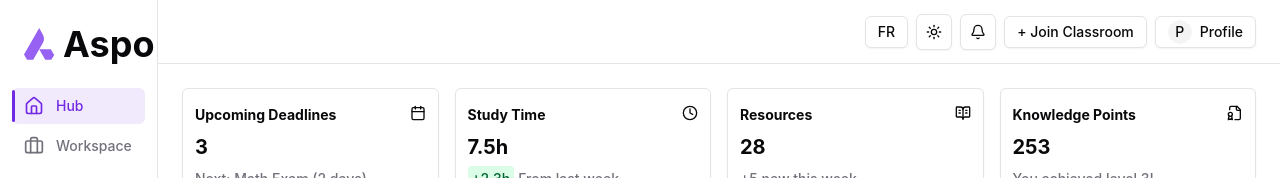
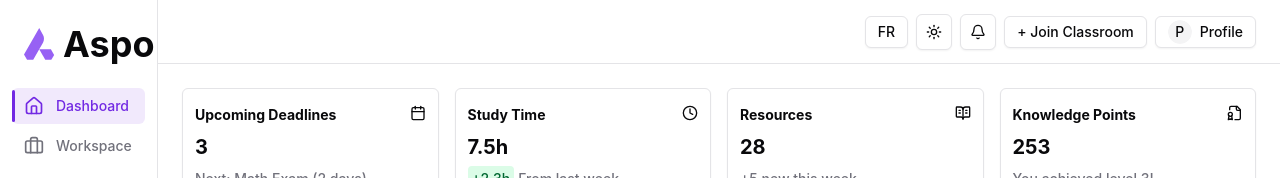
Before and after one commit to Rics-Dev/Hackiwha, a React (Vite) app in the folder client/: page /dashboard in a window 1280 px wide. Shown: the top 178 px of the page. Built offline with nearby package versions, Linux system fonts and the light colour scheme.

Commit message:
chore: add .gitignore and IntelliJ configuration files
refactor(client): update sidebar label and landing page logo
fix(server): fix syntax in classroomRoutes.js
refactor(client): update dashboard app URLs

```diff
--- a/client/src/components/layout/dashboard-sidebar.tsx
+++ b/client/src/components/layout/dashboard-sidebar.tsx
@@ -21,7 +21,7 @@ type SidebarItem = {
 };
 
 const commonSidebarItems: SidebarItem[] = [
-  { label: "Hub", href: "/dashboard", icon: <Home size={20} /> },
+  { label: "Dashboard", href: "/dashboard", icon: <Home size={20} /> },
   {
     label: "Workspace",
     href: "/dashboard/workspace",
--- a/client/src/pages/dashboard/dashboard.tsx
+++ b/client/src/pages/dashboard/dashboard.tsx
@@ -36,7 +36,7 @@ interface AppItem {
 
 export function DashboardPage() {
   const { user } = useAuth();
-  const { theme } = useTheme(); // Access the current theme
+  const { theme } = useTheme();
   const userRole = user?.role || "Student";
 
   const apps: AppItem[] = [
@@ -45,8 +45,12 @@ export function DashboardPage() {
     { name: "Calendar", icon: calendar, url: "https://calendar.google.com" },
     { name: "Gmail", icon: gmail, url: "https://mail.google.com" },
     { name: "Google", icon: google, url: "https://www.google.com" },
-    { name: "Youtube", icon: youtube, url: "https://www.youtube.com" },
-    { name: "Docs", icon: docs, url: "https://docs.google.com" },
+    { name: "Youtube", icon: youtube, url: "https://www.youtube.com/embed" },
+    {
+      name: "Docs",
+      icon: docs,
+      url: "https://docs.google.com/document/d/e/pub?embedded=true",
+    },
     { name: "Sheet", icon: sheet, url: "https://sheets.google.com" },
     { name: "Forms", icon: forms, url: "https://forms.google.com" },
   ];
--- a/client/src/pages/landing/landing.tsx
+++ b/client/src/pages/landing/landing.tsx
@@ -14,6 +14,7 @@ import {
 } from "lucide-react";
 import { Link } from "react-router-dom";
 import { useRef } from "react";
+import logo from "@/assets/logo.svg"
 
 export function LandingPage() {
   const featuresRef = useRef<HTMLDivElement>(null);
@@ -27,7 +28,10 @@ export function LandingPage() {
       <header className="border-b bg-white sticky top-0 z-50 shadow-sm">
         <div className="container mx-auto px-4 py-4 flex items-center justify-between">
           <div className="flex items-center gap-2">
-            <span className="text-2xl font-bold text-primary">Aspo</span>
+            <Link to="/" className="flex items-center">
+              <img src={logo} alt="Aspo Logo" className="w-6 h-6 mr-2" />
+              <span className="font-bold text-2xl">Aspo</span>
+            </Link>
           </div>
           <nav className="hidden md:flex items-center gap-6">
             <Link
```
Also changed, not shown: 2 other files (tests, documents, lock files or other folders).
